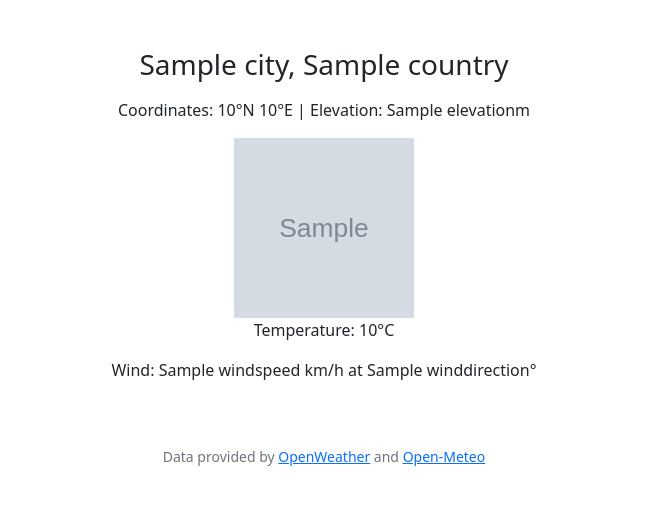
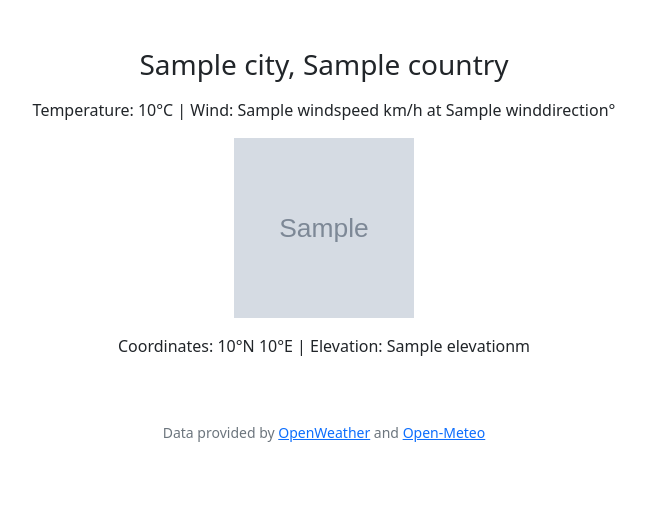
Before and after one commit to j-kennethh/WeatherCast, a Python web app: template website/templates/weather.html in a window 1280 px wide. Shown: the part 76-581 px from the top of the page, without its empty margins (316-962 px from the left). Run offline with Jinja, Linux system fonts and the light colour scheme; the template is opened without the code that fills it: most values are stand-ins (such as "Sample title", 1, 10 or a date in 2020); grey boxes marked "Sample" are stand-in pictures.

Commit message:
modified display elements

```diff
--- a/website/templates/weather.html
+++ b/website/templates/weather.html
@@ -6,8 +6,9 @@
     <div class="mb-3">
         <h3>{{ city }}, {{ country }}</h3>
     </div>
+    <p>Temperature: {{ data.current_weather.temperature }}°C |  Wind: {{ data.current_weather.windspeed }} km/h at {{ data.current_weather.winddirection }}°</p>
+    <div class="mb-3">
+        <img src="{{ filename }}" alt="weather" width="180" height="180"/>
+    </div>
     <p>Coordinates: {{ data.latitude | round(2) }}°N {{ data.longitude | round(2) }}°E | Elevation: {{ data.elevation }}m</p>
-    <img src="{{ filename }}" alt="weather" width="180" height="180"/>
-    <p>Temperature: {{ data.current_weather.temperature }}°C </p>
-    <p>Wind: {{ data.current_weather.windspeed }} km/h at {{ data.current_weather.winddirection }}°</p>
 {% endblock %}
```
